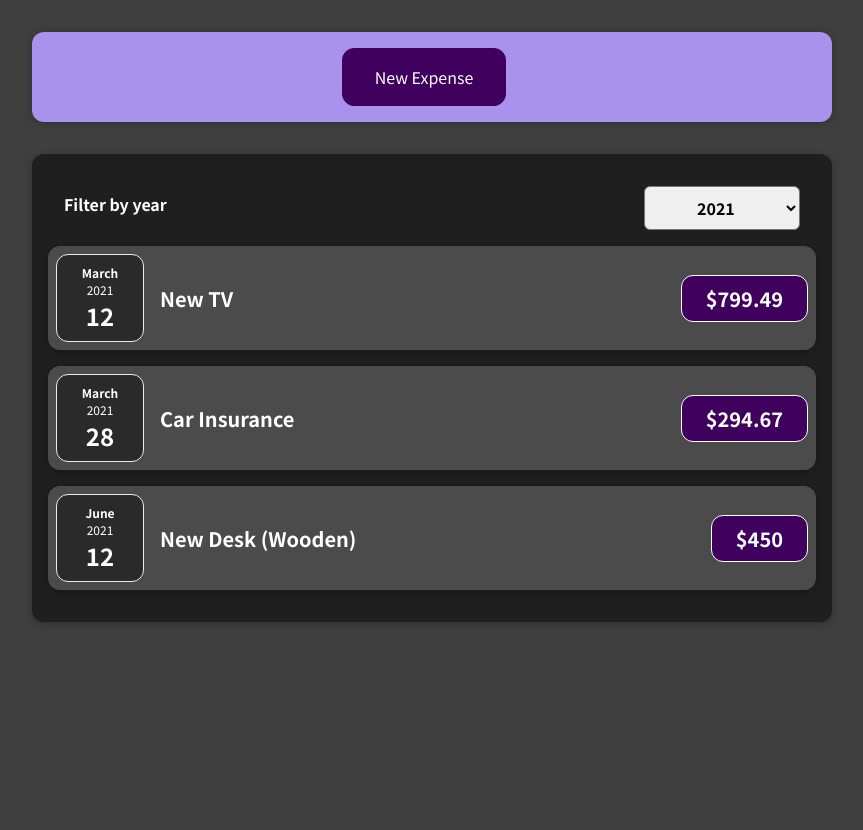
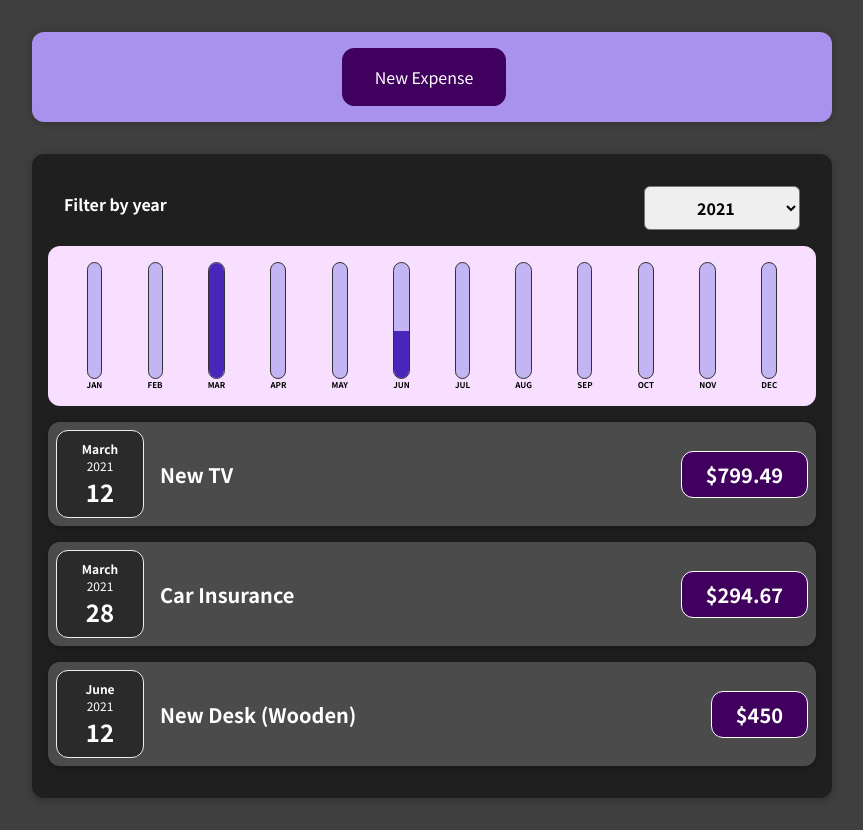
Before and after one commit to suthan83/expensify, a React (Create React App) app: page / in a window 1280 px wide. Shown: the whole page, without its empty margins (208-1071 px from the left). Before the commit the page ends 800 px from the top, so only its background shows below. Built offline with nearby package versions, Linux system fonts and the light colour scheme.

Commit message:
adds month by month chart visualization

```diff
--- /dev/null
+++ b/src/components/Chart/Chart.css
@@ -0,0 +1,9 @@
+.chart {
+  padding: 1rem;
+  border-radius: 12px;
+  background-color: #f8dfff;
+  text-align: center;
+  display: flex;
+  justify-content: space-around;
+  height: 10rem;
+}
--- /dev/null
+++ b/src/components/Chart/Chart.js
@@ -0,0 +1,27 @@
+import ChartBar from './ChartBar';
+
+import './Chart.css'
+
+const Chart = (props) => {
+    const valuesArray = props.dataPoints.map(dataPoint => {
+        console.log(dataPoint.value)
+        return dataPoint.value
+    });
+    const maxValue = Math.max(...valuesArray);
+    console.log(maxValue);
+
+    return (
+        <div className='chart'>
+            {props.dataPoints.map(dataPoint => (
+                <ChartBar
+                    key={dataPoint.label}
+                    value={dataPoint.value}
+                    maxValue={maxValue}
+                    label={dataPoint.label}
+                />
+            ))}
+        </div>
+    )
+}
+
+export default Chart;
--- /dev/null
+++ b/src/components/Chart/ChartBar.css
@@ -0,0 +1,30 @@
+.chart-bar {
+  height: 100%;
+  display: flex;
+  flex-direction: column;
+  align-items: center;
+}
+
+.chart-bar__inner {
+  height: 100%;
+  width: 100%;
+  border: 1px solid #313131;
+  border-radius: 12px;
+  background-color: #c3b4f3;
+  overflow: hidden;
+  display: flex;
+  flex-direction: column;
+  justify-content: flex-end;
+}
+
+.chart-bar__fill {
+  background-color: #4826b9;
+  width: 100%;
+  transition: all 0.3s ease-out;
+}
+
+.chart-bar__label {
+  font-weight: bold;
+  font-size: 0.5rem;
+  text-align: center;
+}
--- /dev/null
+++ b/src/components/Chart/ChartBar.js
@@ -0,0 +1,22 @@
+import './ChartBar.css'
+
+const ChartBar = (props) => {
+    let barFillHeight = '0%';
+
+    //determine bar height
+    if (props.maxValue > 0) {
+        barFillHeight = Math.round((props.value / props.maxValue) * 100) + '%';
+        console.log(barFillHeight);
+    }
+
+    return (
+        <div className="chart-bar">
+            <div className="chart-bar__inner">
+                <div className="chart-bar__fill" style={{height: barFillHeight}}></div>
+            </div>
+            <div className="chart-bar__label">{props.label}</div>
+        </div>
+    )
+}
+
+export default ChartBar;
--- a/src/components/Expenses/Expenses.js
+++ b/src/components/Expenses/Expenses.js
@@ -2,6 +2,7 @@
 import ExpensesList from './ExpensesList';
 import Card from '../Helpers/Card'
 import ExpensesFilter from '../ExpensesFilter/ExpensesFilter';
+import ExpensesChart from './ExpensesChart'
 
 import './Expenses.css';
 
@@ -21,6 +22,7 @@
         <div>
             <Card className='expenses'>
                 <ExpensesFilter filteredYear={filterSelection} onFilterSelection={filterOptionHandler}/>
+                <ExpensesChart filteredExpenses={filteredExpenses}/>
                 <ExpensesList filteredExpenses={filteredExpenses}/>
             </Card>
         </div>
--- /dev/null
+++ b/src/components/Expenses/ExpensesChart.js
@@ -0,0 +1,31 @@
+import React from "react";
+import Chart from "../Chart/Chart";
+
+const ExpenseChart = (props) => {
+
+    const chartDataPoints = [
+        { label: 'JAN', value: 0 },
+        { label: 'FEB', value: 0 },
+        { label: 'MAR', value: 0 },
+        { label: 'APR', value: 0 },
+        { label: 'MAY', value: 0 },
+        { label: 'JUN', value: 0 },
+        { label: 'JUL', value: 0 },
+        { label: 'AUG', value: 0 },
+        { label: 'SEP', value: 0 },
+        { label: 'OCT', value: 0 },
+        { label: 'NOV', value: 0 },
+        { label: 'DEC', value: 0 }
+    ]
+
+    for (const expense of props.filteredExpenses) {
+        const expenseMonth = expense.date.getMonth();
+        chartDataPoints[expenseMonth].value += expense.amount;
+    }
+
+    return(
+        <Chart dataPoints={chartDataPoints}/>
+    )
+}
+
+export default ExpenseChart;
```
